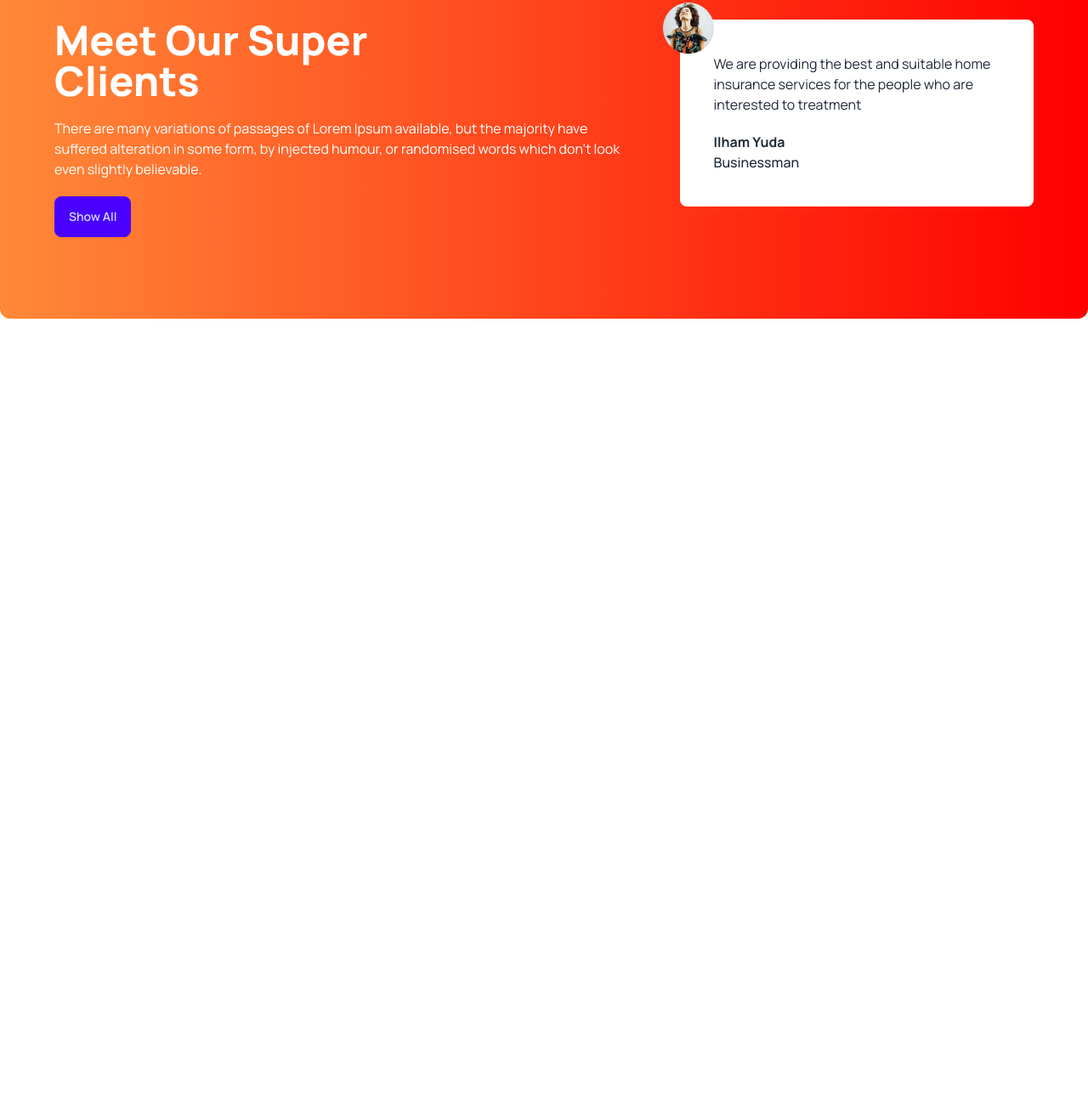
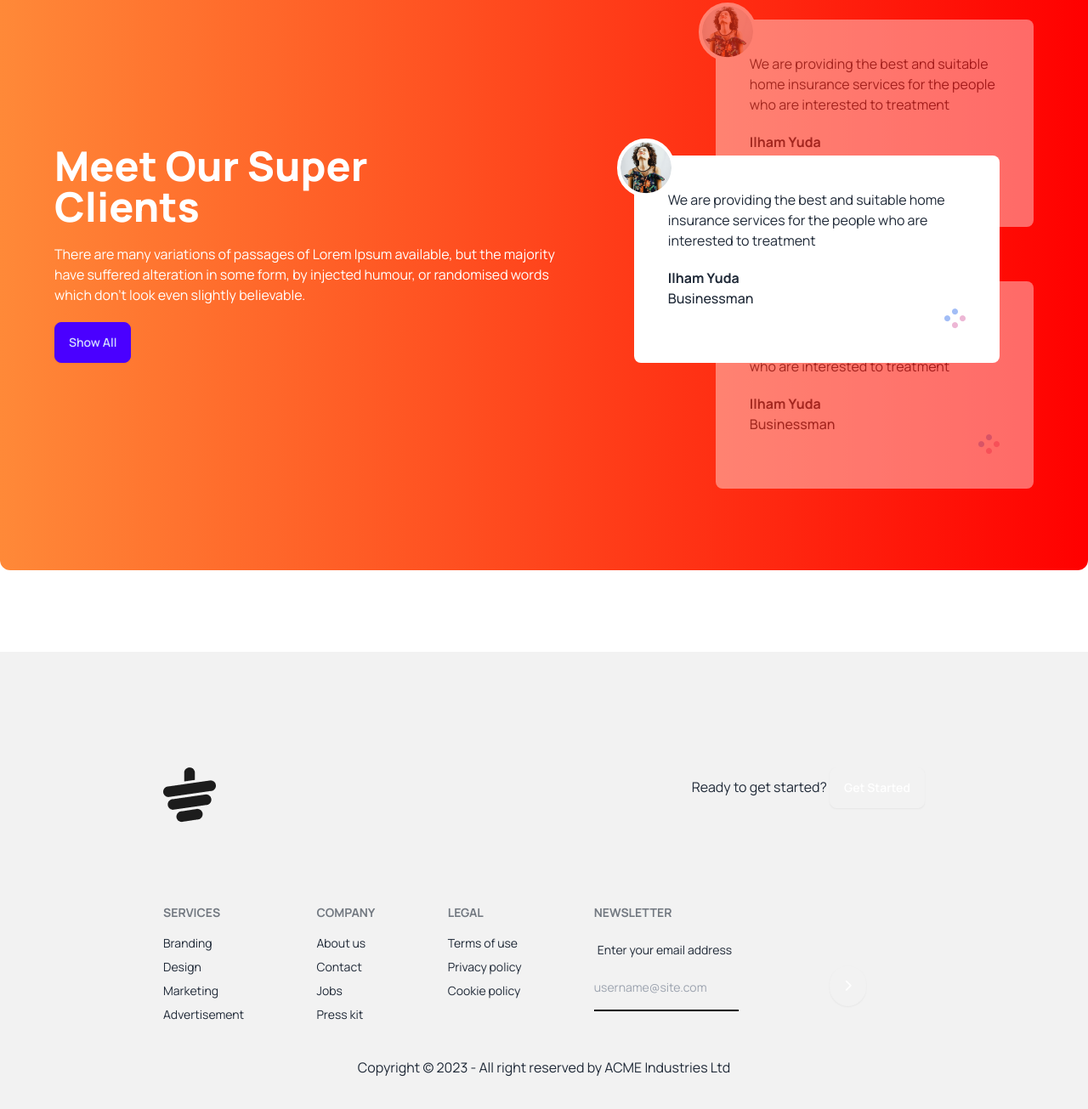
Before and after one commit to AzazTanim/tea-house, a plain HTML site: page index.html in a window 1280 px wide. Shown: the part 1860-3165 px from the top of the page at 85% size. Before the commit the page ends 2331 px from the top, so only its background shows below. Drawn offline with nearby package versions, Linux system fonts and the light colour scheme.

Commit message:
footer section added

```diff
--- a/index.html
+++ b/index.html
@@ -176,6 +176,7 @@
       <section
         class="my-24 flex flex-col lg:flex-row gap-12 rounded-xl bg-gradient-to-r from-[#FF8938] to-[#F00] px-16 py-24"
       >
+        <div class="flex lg:pr-28 items-center">
           <div class="space-y-5">
             <h2 class="text-5xl font-extrabold text-white">
               Meet Our Super
@@ -183,18 +184,20 @@
               Clients
             </h2>
             <p class="text-white">
-            There are many variations of passages of Lorem Ipsum available, but
-            the majority have suffered alteration in some form, by injected
-            humour, or randomised words which don't look even slightly
-            believable.
+              There are many variations of passages of Lorem Ipsum available,
+              but the majority have suffered alteration in some form, by
+              injected humour, or randomised words which don't look even
+              slightly believable.
             </p>
             <button class="btn btn-primary">Show All</button>
           </div>
-        <div>
-          <!-- review -->
-          <div class="relative p-10 rounded-lg bg-white">
+        </div>
+        <!-- review container -->
+        <div class="relative">
+          <!-- next review -->
+          <div class="relative z-10 mb-16 opacity-40 p-10 rounded-lg bg-white">
             <img
-              class="absolute -top-5 -left-5"
+              class="absolute -top-5 -left-5 border-4 border-white rounded-full bg-white"
               src="images/client.png"
               alt=""
             />
@@ -204,11 +207,107 @@
             </p>
             <h4 class="font-bold mt-5">Ilham Yuda</h4>
             <p class="font-medium">Businessman</p>
+            <div class="flex justify-end">
+              <img src="images/circles.png" alt="" />
+            </div>
+          </div>
+          <!-- current review -->
+          <div
+            class="absolute z-20 top-40 lg:-left-24 lg:w-[430px] p-10 rounded-lg bg-white"
+          >
+            <img
+              class="absolute -top-5 -left-5 border-4 border-white rounded-full bg-white"
+              src="images/client.png"
+              alt=""
+            />
+            <p>
+              We are providing the best and suitable home insurance services for
+              the people who are interested to treatment
+            </p>
+            <h4 class="font-bold mt-5">Ilham Yuda</h4>
+            <p class="font-medium">Businessman</p>
+            <div class="flex justify-end">
+              <img src="images/circles.png" alt="" />
+            </div>
+          </div>
+          <!-- previous review -->
+          <div class="relative z-10 opacity-40 p-10 rounded-lg bg-white">
+            <img
+              class="absolute -top-5 -left-5 border-4 border-white rounded-full bg-white"
+              src="images/client.png"
+              alt=""
+            />
+            <p>
+              We are providing the best and suitable home insurance services for
+              the people who are interested to treatment
+            </p>
+            <h4 class="font-bold mt-5">Ilham Yuda</h4>
+            <p class="font-medium">Businessman</p>
+            <div class="flex justify-end">
+              <img src="images/circles.png" alt="" />
+            </div>
           </div>
         </div>
       </section>
     </main>
-
-    <footer></footer>
+    <!-- footer -->
+    <footer class="px-4 lg:px-48 py-10 bg-base-200 text-base-content">
+      <div class="flex justify-between my-24">
+        <img src="images/cup.png" alt="" />
+        <p>
+          <span>Ready to get started?</span>
+          <button
+            class="btn bg-gradient-to-r from-gradient-start to-gradient-end text-white"
+          >
+            Get Started
+          </button>
+        </p>
+      </div>
+      <div class="footer">
+        <div>
+          <span class="footer-title">Services</span>
+          <a class="link link-hover">Branding</a>
+          <a class="link link-hover">Design</a>
+          <a class="link link-hover">Marketing</a>
+          <a class="link link-hover">Advertisement</a>
+        </div>
+        <div>
+          <span class="footer-title">Company</span>
+          <a class="link link-hover">About us</a>
+          <a class="link link-hover">Contact</a>
+          <a class="link link-hover">Jobs</a>
+          <a class="link link-hover">Press kit</a>
+        </div>
+        <div>
+          <span class="footer-title">Legal</span>
+          <a class="link link-hover">Terms of use</a>
+          <a class="link link-hover">Privacy policy</a>
+          <a class="link link-hover">Cookie policy</a>
+        </div>
+        <div>
+          <span class="footer-title">Newsletter</span>
+          <div class="form-control w-80">
+            <label class="label">
+              <span class="label-text">Enter your email address</span>
+            </label>
+            <div class="relative">
+              <input
+                type="text"
+                placeholder="username@site.com"
+                class="py-4 bg-transparent border-b-2 border-black outline-none"
+              />
+              <button
+                class="btn text-white absolute top-0 right-0 rounded-full bg-gradient-to-r from-gradient-start to-gradient-end"
+              >
+                <i class="fa-solid fa-chevron-right"></i>
+              </button>
+            </div>
+          </div>
+        </div>
+      </div>
+      <div class="mt-10 text-center">
+        <p>Copyright © 2023 - All right reserved by ACME Industries Ltd</p>
+      </div>
+    </footer>
   </body>
 </html>
```
Lines whose indentation alone changed are shown as unchanged.
